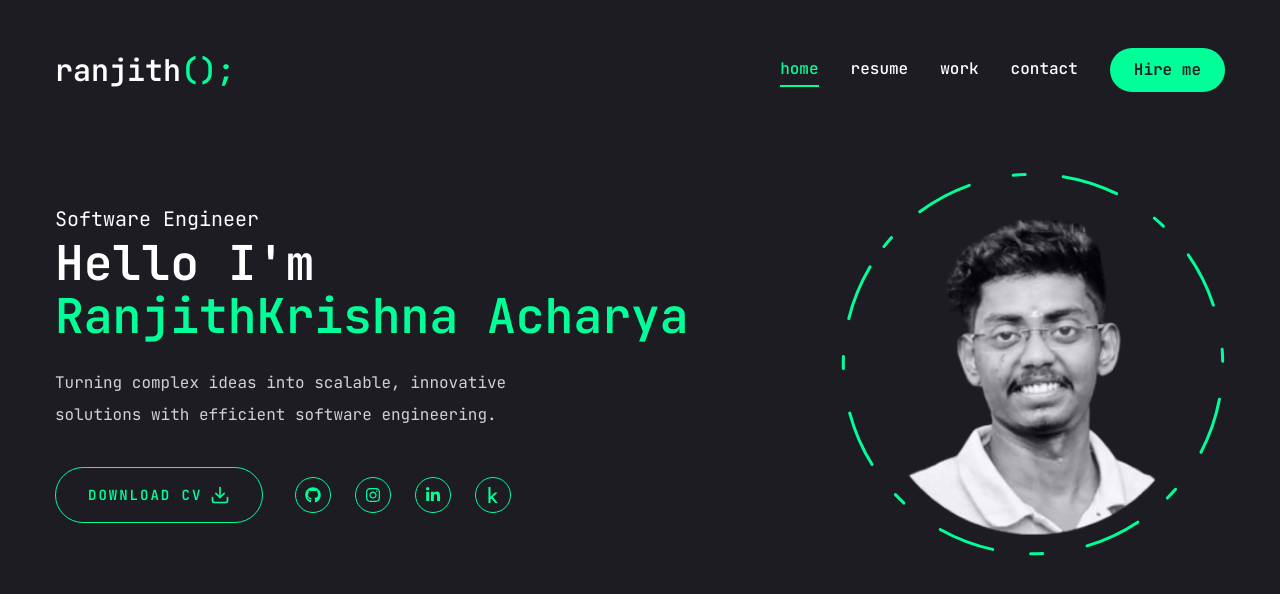
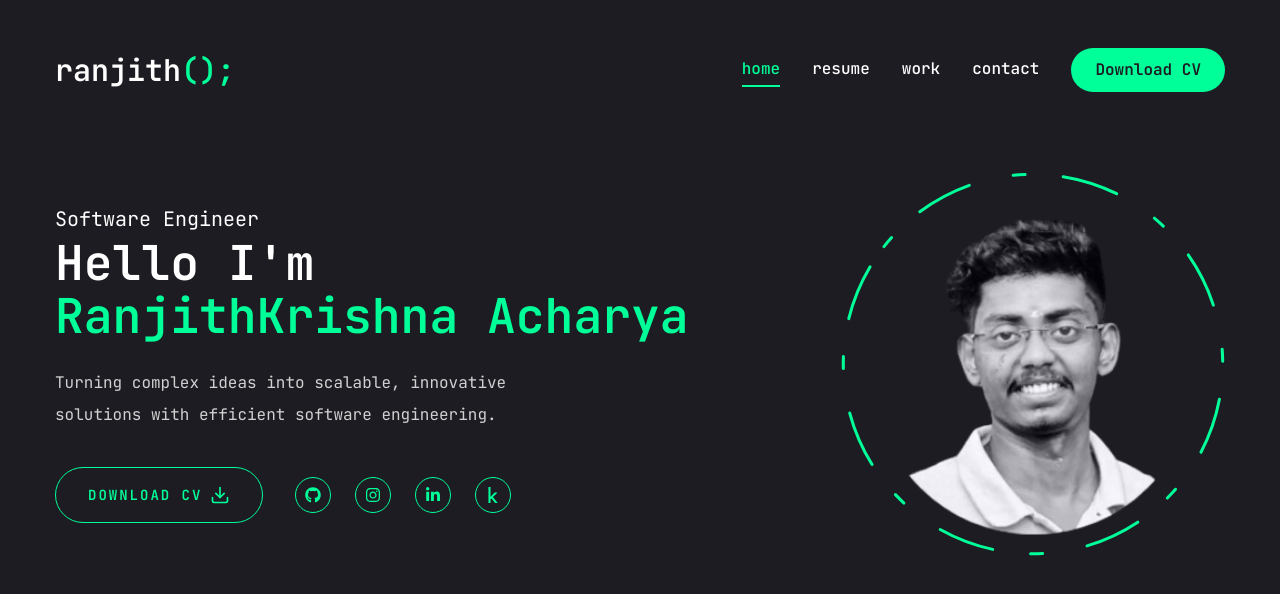
Before and after one commit to ranjith-acharya/portfolio, a Next.js app: page / in a window 1280 px wide. Shown: the top 594 px of the page. Built offline with nearby package versions, Linux system fonts and the light colour scheme.

Commit message:
Updated the Header Component

```diff
--- a/components/Header.jsx
+++ b/components/Header.jsx
@@ -23,8 +23,8 @@ const Header = () => {
         {/* navigation bar */}
         <div className="hidden lg:flex items-center gap-8">
             <Nav />
-            <Link href="/">
-                <Button>Hire me</Button>
+            <Link href="/assets/resume/RanjithKrishna_Acharya - Resume.pdf" download>
+              <Button>Download CV</Button>
             </Link>
         </div>
 
```
